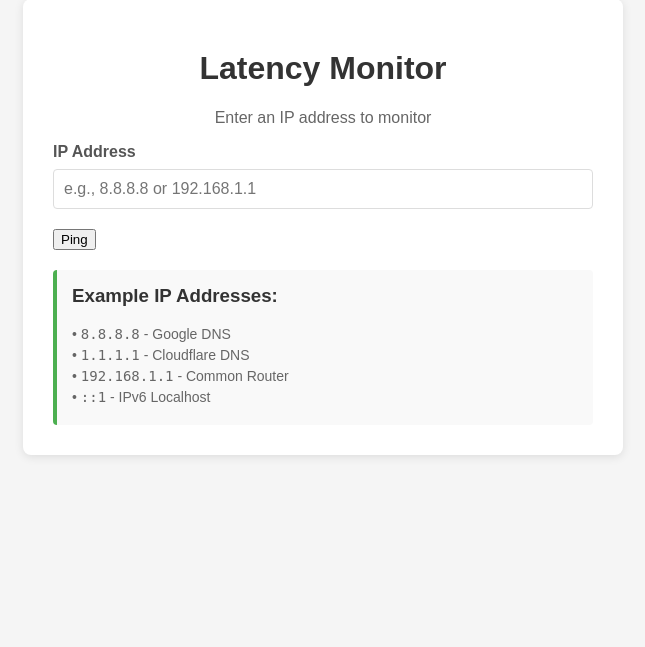
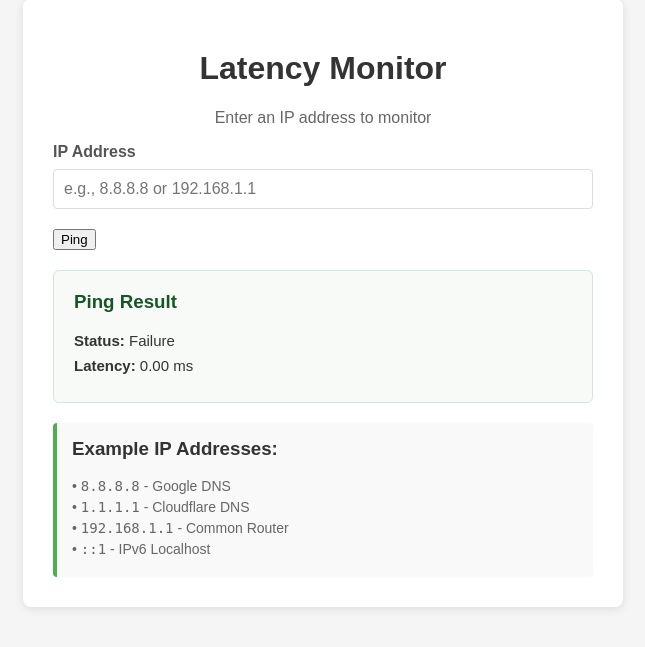
Before and after one commit to gerhard-du-toit/coding-projects, a Flask app: template templates/index.html in a window 1280 px wide. Shown: the part 71-718 px from the top of the page, without its empty margins (317-962 px from the left). Run offline with Flask 3, Linux system fonts and the light colour scheme; the template is opened without the code that fills it: values that come from a table or form of the project are taken from there, others are empty.

Commit message:
Added real ping monitor functionality as a tool called by app

```diff
--- a/app.py
+++ b/app.py
@@ -3,6 +3,7 @@ from flask_wtf import FlaskForm
 from wtforms import StringField, SubmitField
 from wtforms.validators import DataRequired, IPAddress
 import ipaddress
+from monitor.ping_monitor import PingMonitor
 
 app = Flask(__name__)
 app.config['SECRET_KEY'] = 'your-secret-key-change-this'
@@ -25,17 +26,30 @@ def home():
     form = IPAddressForm()
     result = None
     error = None
+    ping_data = None
 
     if form.validate_on_submit():
         ip = form.ip_address.data
         try:
             # Validate IP address
             ipaddress.ip_address(ip)
-            result = f"Successfully validated IP: {ip}"
+            monitor = PingMonitor(host=ip)
+            ping_data = monitor.ping_once()
+
+            if ping_data.get('success'):
+                result = f"Ping successful to {ip}: {ping_data.get('latency'):.2f} ms"
+            else:
+                error = f"Ping failed for {ip}."
         except ValueError:
             error = "Invalid IP address"
 
-    return render_template('index.html', form=form, result=result, error=error)
+    return render_template(
+        'index.html',
+        form=form,
+        result=result,
+        error=error,
+        ping_data=ping_data
+    )
 
 
 @app.route("/api/ping", methods=['POST'])
@@ -49,7 +63,12 @@ def api_ping():
 
     try:
         ipaddress.ip_address(ip)
-        return jsonify({'success': True, 'message': f'IP validated: {ip}'}), 200
+        ping_data = PingMonitor(host=ip).ping_once()
+        return jsonify({
+            'success': ping_data.get('success', False),
+            'latency': ping_data.get('latency'),
+            'ip': ip
+        }), 200
     except ValueError:
         return jsonify({'error': 'Invalid IP address format'}), 400
 
--- /dev/null
+++ b/monitor/__init__.py
@@ -0,0 +1 @@
+# monitor package
--- a/templates/index.html
+++ b/templates/index.html
@@ -94,6 +94,22 @@
             color: #666;
             font-size: 14px;
         }
+        .results {
+            margin-top: 20px;
+            padding: 20px;
+            border: 1px solid #d1e7dd;
+            border-radius: 6px;
+            background-color: #f8faf8;
+        }
+        .results h3 {
+            margin-top: 0;
+            color: #155724;
+        }
+        .results p {
+            margin: 8px 0;
+            color: #333;
+            font-size: 15px;
+        }
     </style>
 </head>
 <body>
@@ -134,6 +150,26 @@
             </div>
         {% endif %}
 
+        {% if ping_data is not none %}
+            <div class="results">
+                <h3>Ping Result</h3>
+                <p><strong>Status:</strong>
+                    {% if ping_data['success'] %}
+                        Success
+                    {% else %}
+                        Failure
+                    {% endif %}
+                </p>
+                <p><strong>Latency:</strong>
+                    {% if ping_data['latency'] is not none %}
+                        {{ "%.2f" | format(ping_data['latency']) }} ms
+                    {% else %}
+                        N/A
+                    {% endif %}
+                </p>
+            </div>
+        {% endif %}
+
         <div class="examples">
             <h3>Example IP Addresses:</h3>
             <p>• <code>8.8.8.8</code> - Google DNS</p>
```
Also changed, not shown: monitor/ping_monitor.py (renamed from test1.py, +21 -18 lines), 1 other file.
